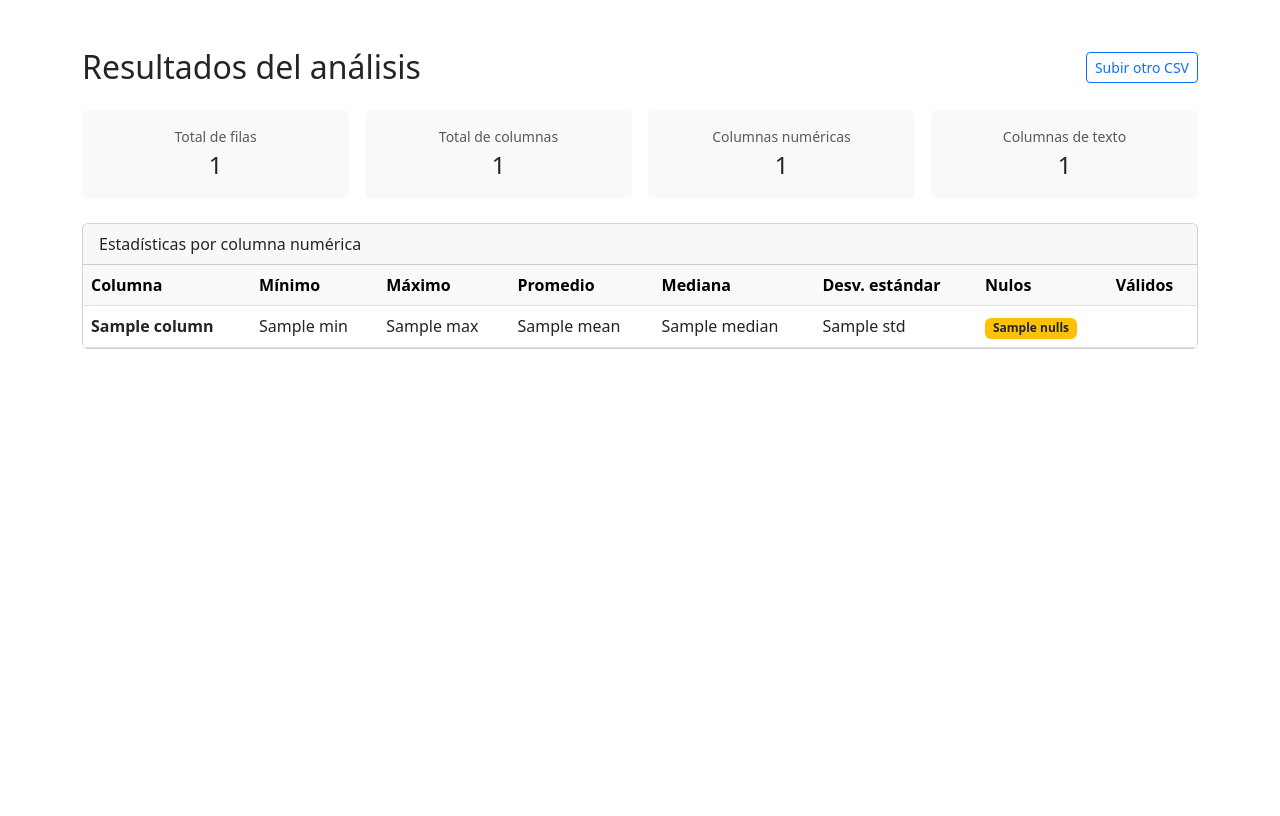
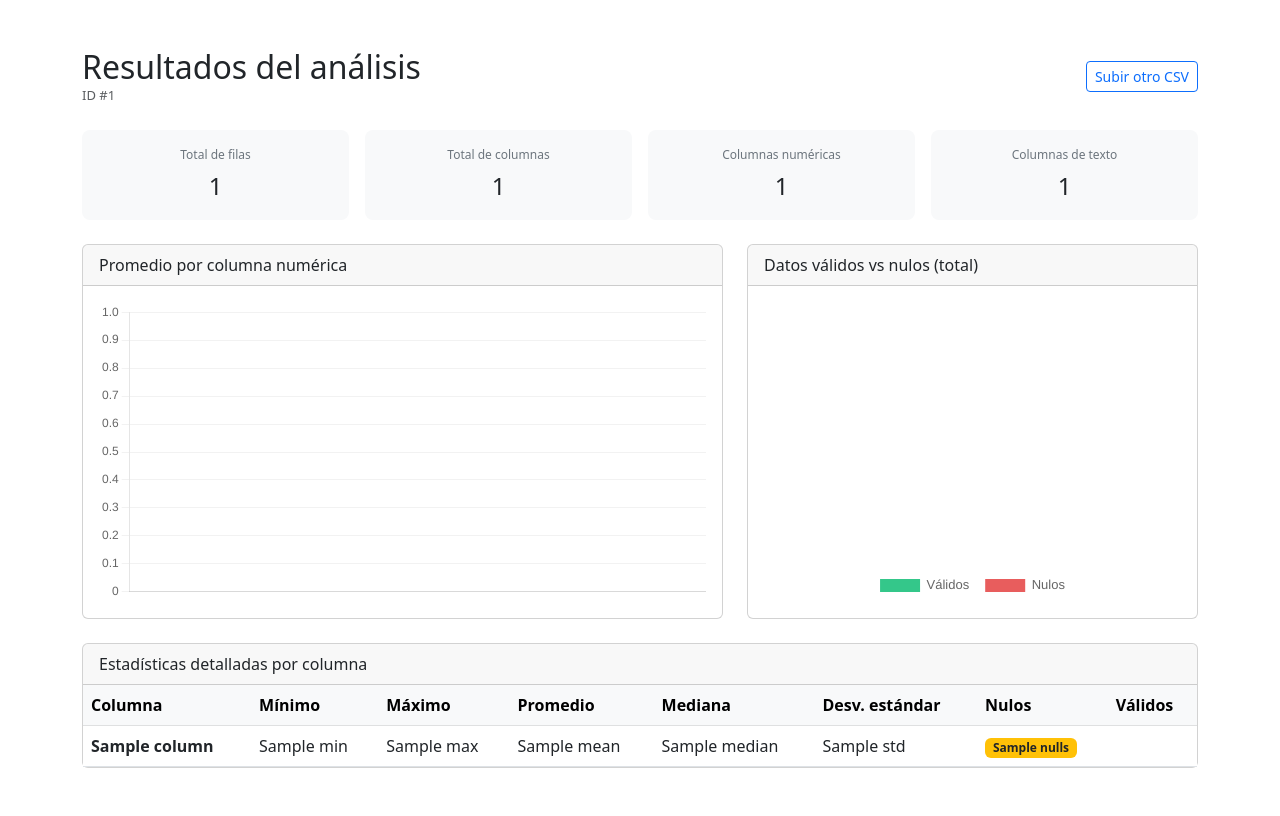
Before and after one commit to Carlosnm0802/csv-data-explorer, a CodeIgniter app: the page made by application/views/results.php in a window 1280 px wide. Before the commit the page ends 349 px from the top, so only its background shows below. Run offline with CodeIgniter, Linux system fonts and the light colour scheme; tables that the repository leaves empty or names only in its code hold one stand-in row (values such as "Sample post"); the template is opened without the code that fills it: most values are stand-ins (such as "Sample title", 1, 10 or a date in 2020).

Commit message:
Day 5: Chart.js bar and donut charts on results view

```diff
--- a/application/views/results.php
+++ b/application/views/results.php
@@ -5,52 +5,115 @@
     <title>Resultados del análisis</title>
     <link rel="stylesheet"
           href="https://cdn.jsdelivr.net/npm/bootstrap@5.3.0/dist/css/bootstrap.min.css">
+    <style>
+        .stat-card {
+            background: #f8f9fa;
+            border-radius: 8px;
+            padding: 1rem;
+            text-align: center;
+        }
+        .stat-card .label {
+            font-size: 12px;
+            color: #6c757d;
+            margin-bottom: 4px;
+        }
+        .stat-card .value {
+            font-size: 24px;
+            font-weight: 500;
+            color: #212529;
+        }
+        .chart-wrapper {
+            position: relative;
+            height: 300px;
+        }
+    </style>
 </head>
 <body>
-<div class="container mt-5">
+<div class="container mt-5 mb-5">
 
+    <!-- Encabezado -->
     <div class="d-flex justify-content-between align-items-center mb-4">
-        <h2 class="mb-0">Resultados del análisis</h2>
+        <div>
+            <h2 class="mb-0">Resultados del análisis</h2>
+            <p class="text-muted mb-0" style="font-size:13px;">
+                ID #<?= $upload_id ?>
+            </p>
+        </div>
         <a href="<?= base_url('upload') ?>" class="btn btn-outline-primary btn-sm">
             Subir otro CSV
         </a>
     </div>
 
-    <!-- Resumen general -->
+    <!-- Tarjetas de resumen -->
     <div class="row g-3 mb-4">
         <div class="col-6 col-md-3">
-            <div class="p-3 bg-light rounded text-center">
-                <div class="text-muted small">Total de filas</div>
-                <div class="fs-4 fw-500"><?= $analysis->total_rows ?></div>
+            <div class="stat-card">
+                <div class="label">Total de filas</div>
+                <div class="value"><?= number_format($analysis->total_rows) ?></div>
             </div>
         </div>
         <div class="col-6 col-md-3">
-            <div class="p-3 bg-light rounded text-center">
-                <div class="text-muted small">Total de columnas</div>
-                <div class="fs-4 fw-500"><?= $analysis->total_columns ?></div>
+            <div class="stat-card">
+                <div class="label">Total de columnas</div>
+                <div class="value"><?= $analysis->total_columns ?></div>
             </div>
         </div>
         <div class="col-6 col-md-3">
-            <div class="p-3 bg-light rounded text-center">
-                <div class="text-muted small">Columnas numéricas</div>
-                <div class="fs-4 fw-500">
-                    <?= count(explode(',', $analysis->numeric_columns)) ?>
+            <div class="stat-card">
+                <div class="label">Columnas numéricas</div>
+                <div class="value">
+                    <?= count(array_filter(explode(',', $analysis->numeric_columns))) ?>
                 </div>
             </div>
         </div>
         <div class="col-6 col-md-3">
-            <div class="p-3 bg-light rounded text-center">
-                <div class="text-muted small">Columnas de texto</div>
-                <div class="fs-4 fw-500">
-                    <?= count(explode(',', $analysis->text_columns)) ?>
+            <div class="stat-card">
+                <div class="label">Columnas de texto</div>
+                <div class="value">
+                    <?= count(array_filter(explode(',', $analysis->text_columns))) ?>
                 </div>
             </div>
         </div>
     </div>
 
-    <!-- Tabla de estadísticas -->
+    <!-- Gráficas -->
+    <div class="row g-4 mb-4">
+
+        <!-- Gráfica 1: Barras - Promedio por columna -->
+        <div class="col-12 col-md-7">
+            <div class="card h-100">
+                <div class="card-header">
+                    Promedio por columna numérica
+                </div>
+                <div class="card-body">
+                    <div class="chart-wrapper">
+                        <canvas id="barChart"></canvas>
+                    </div>
+                </div>
+            </div>
+        </div>
+
+        <!-- Gráfica 2: Dona - Válidos vs Nulos -->
+        <div class="col-12 col-md-5">
+            <div class="card h-100">
+                <div class="card-header">
+                    Datos válidos vs nulos (total)
+                </div>
+                <div class="card-body d-flex align-items-center justify-content-center">
+                    <div class="chart-wrapper w-100">
+                        <canvas id="donutChart"></canvas>
+                    </div>
+                </div>
+            </div>
+        </div>
+
+    </div>
+
+    <!-- Tabla de estadísticas detalladas -->
     <div class="card">
-        <div class="card-header">Estadísticas por columna numérica</div>
+        <div class="card-header">
+            Estadísticas detalladas por columna
+        </div>
         <div class="table-responsive">
             <table class="table table-hover mb-0">
                 <thead class="table-light">
@@ -68,7 +131,7 @@
                 <tbody>
                     <?php foreach ($stats as $col): ?>
                     <tr>
-                        <td><strong><?= $col['column'] ?></strong></td>
+                        <td><strong><?= htmlspecialchars($col['column']) ?></strong></td>
                         <td><?= $col['min'] ?></td>
                         <td><?= $col['max'] ?></td>
                         <td><?= $col['mean'] ?></td>
@@ -92,5 +155,84 @@
     </div>
 
 </div>
+
+<!-- Chart.js desde CDN -->
+<script src="https://cdn.jsdelivr.net/npm/chart.js@4.4.0/dist/chart.umd.min.js"></script>
+
+<script>
+    // Datos que vienen de PHP convertidos a JavaScript
+    const statsData = <?= json_encode($stats) ?>;
+
+    // Extraer labels y valores para las gráficas
+    const labels  = statsData.map(col => col.column);
+    const means   = statsData.map(col => col.mean);
+    const totalValid = statsData.reduce((sum, col) => sum + col.valid, 0);
+    const totalNulls = statsData.reduce((sum, col) => sum + col.nulls, 0);
+
+    // Paleta de colores consistente
+    const colors = [
+        '#4F8EF7', '#34C78A', '#F7C244', '#E85D5D',
+        '#A78BFA', '#FB923C', '#22D3EE', '#F472B6'
+    ];
+
+    // ---- GRÁFICA 1: Barras ----
+    const barCtx = document.getElementById('barChart').getContext('2d');
+    new Chart(barCtx, {
+        type: 'bar',
+        data: {
+            labels: labels,
+            datasets: [{
+                label: 'Promedio',
+                data: means,
+                backgroundColor: colors.slice(0, labels.length),
+                borderRadius: 6,
+                borderSkipped: false
+            }]
+        },
+        options: {
+            responsive: true,
+            maintainAspectRatio: false,
+            plugins: {
+                legend: { display: false }
+            },
+            scales: {
+                y: {
+                    beginAtZero: true,
+                    grid: { color: 'rgba(0,0,0,0.05)' }
+                },
+                x: {
+                    grid: { display: false }
+                }
+            }
+        }
+    });
+
+    // ---- GRÁFICA 2: Dona ----
+    const donutCtx = document.getElementById('donutChart').getContext('2d');
+    new Chart(donutCtx, {
+        type: 'doughnut',
+        data: {
+            labels: ['Válidos', 'Nulos'],
+            datasets: [{
+                data: [totalValid, totalNulls],
+                backgroundColor: ['#34C78A', '#E85D5D'],
+                borderWidth: 0,
+                hoverOffset: 8
+            }]
+        },
+        options: {
+            responsive: true,
+            maintainAspectRatio: false,
+            plugins: {
+                legend: {
+                    position: 'bottom',
+                    labels: { padding: 16, font: { size: 13 } }
+                }
+            },
+            cutout: '65%'
+        }
+    });
+</script>
+
 </body>
 </html>
```
Also changed, not shown: .htaccess (added).
